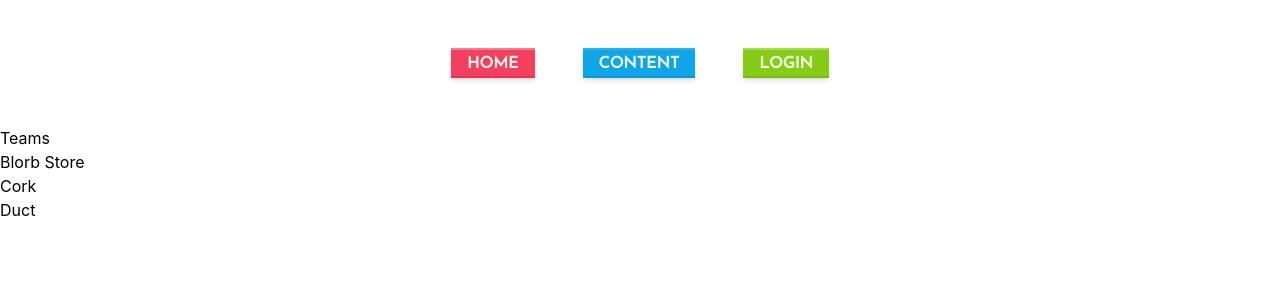
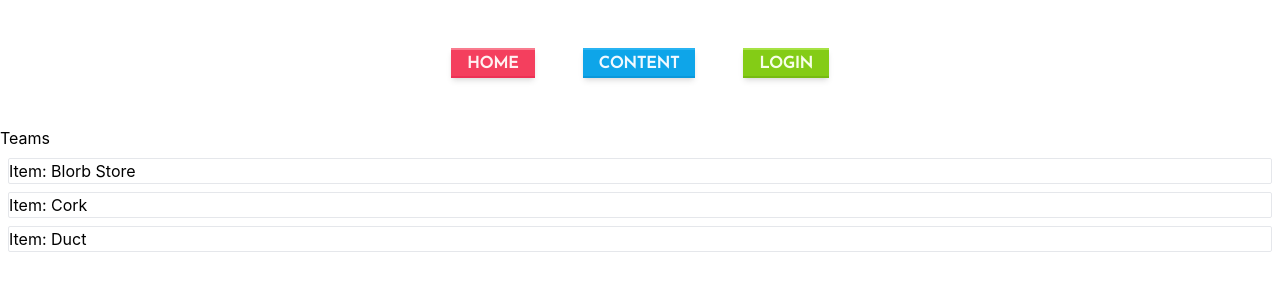
Before and after one commit to stujmar/pwa-playground, a React (Create React App) app: page /teams/1 in a window 1280 px wide. Shown: the top 300 px of the page. Built offline with nearby package versions, Linux system fonts and the light colour scheme.

Commit message:
[sm] got teams to render a list of team elements

```diff
--- a/src/components/teams/Team.js
+++ b/src/components/teams/Team.js
@@ -1,8 +1,8 @@
 import React from 'react';
 
-const Team = () => {
+const Team = ({data}) => {
   return (
-    <div>Team</div>
+    <div className="m-2 border rounded-sm">Item: {data.name}</div>
   )
 }
 
--- a/src/components/teams/Teams.js
+++ b/src/components/teams/Teams.js
@@ -1,11 +1,12 @@
 import React, { useEffect, useState } from 'react';
+import Team from './Team';
 
 const Teams = ({data}) => {
 
   const [invoices, setInvoices] = useState([]);
   useEffect(() => {
     setInvoices(data.map((item) => {
-      return <p>{item.name}</p>
+      return <Team key={item.id} data={item} />
     }));
   },[data]);
   return (
```
